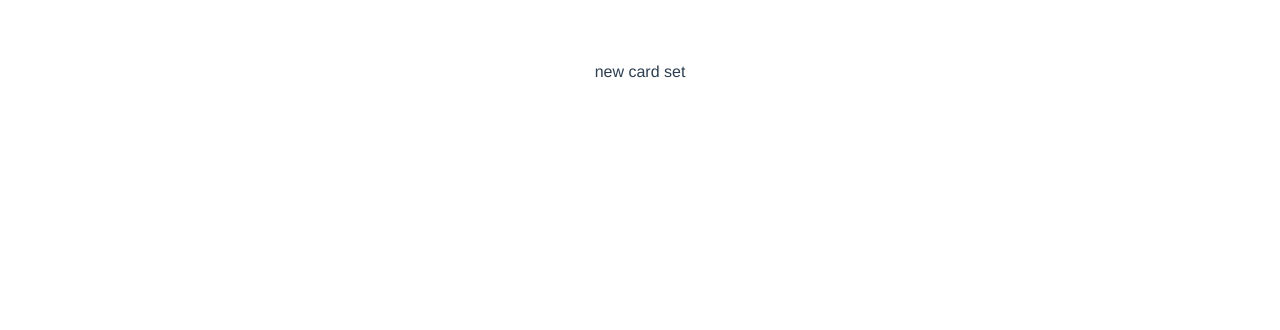
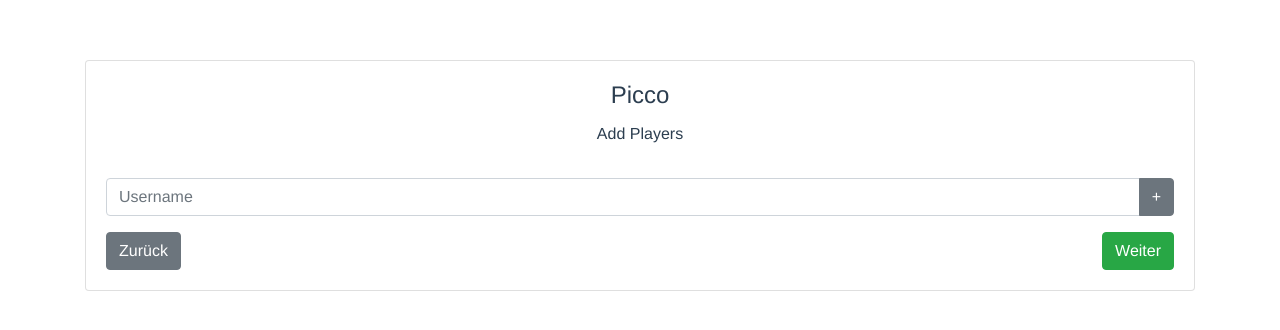
Before and after one commit to florian-baumann/saufi.github.io, a Vue app in the folder client/: page /new in a window 1280 px wide. Shown: the top 330 px of the page. Built offline with nearby package versions, Linux system fonts and the light colour scheme.

Commit message:
zwischenspeicher

```diff
--- a/client/src/components/GameName.vue
+++ b/client/src/components/GameName.vue
@@ -7,7 +7,7 @@
       <b-card title="Picco" class="text-center">
       <b-card-text>
         Add  Players <br>
-        Game ausgewählt: {{selected}}   {{gameid}}
+        <!-- Game ausgewählt: {{selected}}   {{gameid}}     -->
       </b-card-text>
 
 
--- a/client/src/components/New.vue
+++ b/client/src/components/New.vue
@@ -1,10 +1,72 @@
 <template>
-    <div>
-         new card set
+    <div class="gamename container">
+      <b-card title="Picco" class="text-center">
+      <b-card-text>
+        Add  Players <br>
+        <!-- Game ausgewählt: {{selected}}   {{gameid}}     -->
+      </b-card-text>
+
+
+      <!-- Liste aller usernames-->
+      <ul class="list-group">
+        <!--task nur zum schicken an name-item component-->
+        <name-item v-for="(name, index) in names" @remove="removeName(index)" @complete="addName(task)" :task="name" :key="index"> </name-item>
+      </ul>
+
+
+      <!-- Username adden Textfeld mit Button-->
+      <div class="add my-3">
+        <div class="input-group ">
+            <input type="text" class="form-control" placeholder="Username" v-model="newName" @keyup.enter="addName">
+          <div class="input-group-append">
+            <b-button class="float-right" @click="addName()">+</b-button> <!-- v-on und @ das gleiche-->
+          </div>
+        </div>
+      </div>
+
+
+      <!-- Buttons weiter/zurück-->
+      <router-link :to="{path: 'gameselect'}">
+        <b-button variant="secondary" class="float-left">Zurück</b-button>
+      </router-link>
+      <router-link :to="{name: 'Game', params: { gameid, names }}">
+        <b-button variant="success" class="float-right">Weiter</b-button>
+      </router-link>
+      </b-card>
     </div>
 </template>
 
 <script>
+    import NewItem from './new-item.vue'
+
+    export default {
+        name: 'GameName',
+        components: {
+            NewItem
+        },
+    props: ['selected'],
+        data() {
+            return {
+                NewItem:'',
+                title: "",
+                elements: [],
+                size:0,
+            }
+        },
+        methods: {
+            addElement: function () {
+                if (this.newName) {
+                    this.names.push({
+                    username: this.newName,
+                 });
+                this.newName = '';
+                }
+            },
+            removeElement(index) {
+                this.names.splice(index, 1);
+            }
+        }
+    }
 
 </script>
 
--- /dev/null
+++ b/client/src/components/new-item.vue
@@ -0,0 +1,27 @@
+<template>
+    <!-- textfeld auf ganze bildschirmbreite -->
+    <div class="name-item mb-1">
+        <div class="w-100">
+        <div class="input-group">
+            <li class="list-group-item ">
+                <div>{{ task.username }} </div>
+            </li>
+            <div class="input-group-append">
+                <b-button class="float-right " variant="danger" @click="$emit('remove')">X</b-button>
+            </div>
+        </div>
+        </div>
+    </div>
+
+</template>
+
+<script>
+    export default{
+        props: ['task'],
+
+    }
+</script>
+
+<style scoped>
+
+</style>
```
Also changed, not shown: client/src/assets/games.json (deleted), client/src/assets/logo.png (deleted).
